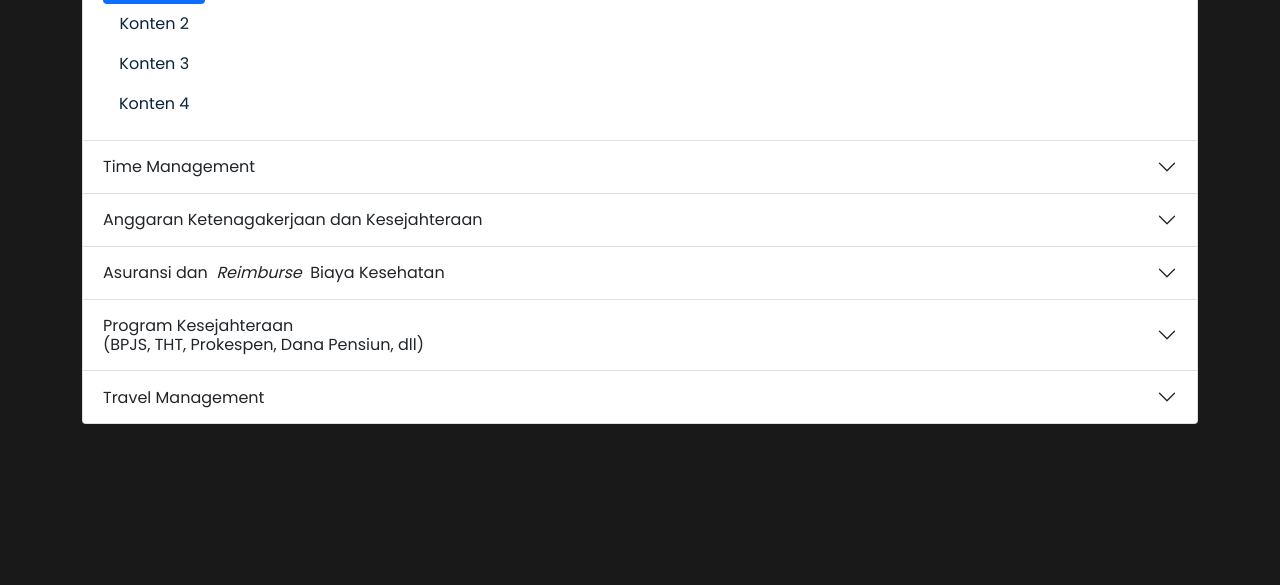
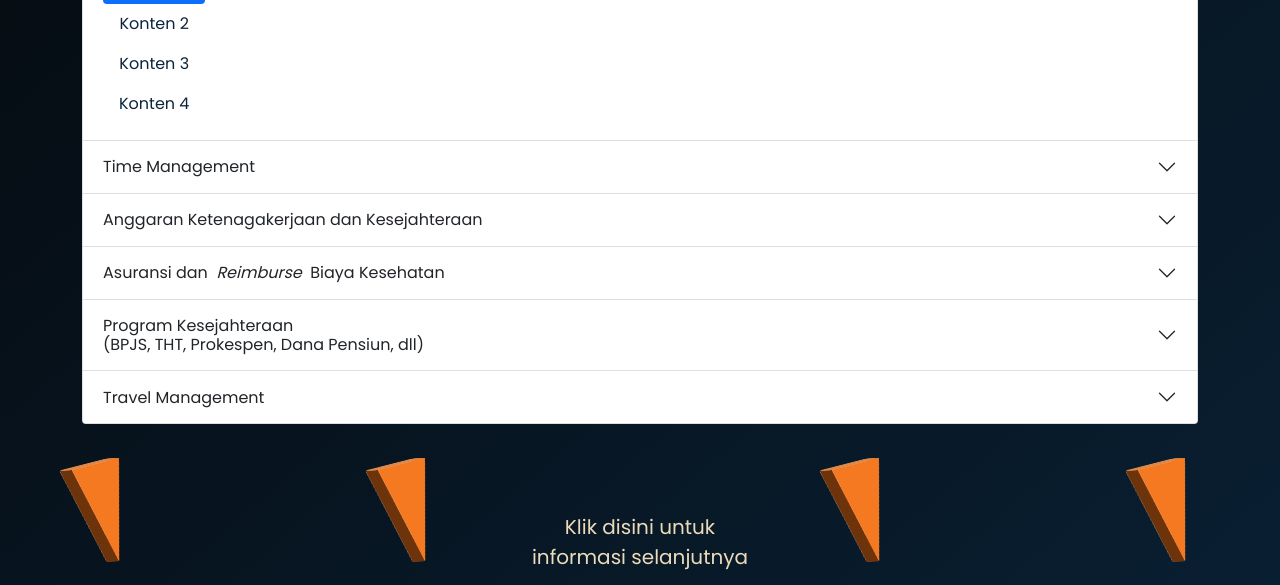
Before and after one commit to asharinovaldy/proj-sb, a plain HTML site: page index.html in a window 1280 px wide. Shown: the part 2010-2595 px from the top of the page. Drawn offline with nearby package versions, Linux system fonts and the light colour scheme; animation ran at ten frames a second.

Commit message:
revisi 3

```diff
--- a/index.html
+++ b/index.html
@@ -4,7 +4,7 @@
     <meta charset="UTF-8">
     <meta http-equiv="X-UA-Compatible" content="IE=edge">
     <meta name="viewport" content="width=device-width, initial-scale=1.0">
-    <title>SOBAT PKT</title>
+    <title>SOBAT RHI</title>
 
     <!-- CSS only -->
     <link href="https://cdn.jsdelivr.net/npm/bootstrap@5.1.3/dist/css/bootstrap.min.css" rel="stylesheet" integrity="sha384-1BmE4kWBq78iYhFldvKuhfTAU6auU8tT94WrHftjDbrCEXSU1oBoqyl2QvZ6jIW3" crossorigin="anonymous">
@@ -679,10 +679,51 @@
 
     <!-- Contact Section -->
     <div class="container">
-      <div class="contact-section d-flex flex-column justify-content-center">
-        <p>Klik disini untuk <br> informasi selanjutnya </p>
-        <a href="" class="btn btn-contact">SOBAT RHI</a>
-      </div>
+      <div class="contact-section">
+        <div class="row">
+          <div class="col-lg-4 col-md-3 col-sm-12 d-flex justify-content-between">
+            <div class="prism">
+              <div class="tcface sbottom"></div>
+              <div class="tcface sfront"></div>
+              <div class="tcface sback"></div>
+              <div class="tcface sleft"></div>
+              <div class="tcface sright"></div>
+            </div>
+
+            <div class="prism">
+              <div class="tcface sbottom"></div>
+              <div class="tcface sfront"></div>
+              <div class="tcface sback"></div>
+              <div class="tcface sleft"></div>
+              <div class="tcface sright"></div>
+            </div>
+          </div>
+
+          <div class="col-lg-4 col-md-3 col-sm-12">
+            <p>Klik disini untuk <br> informasi selanjutnya </p>
+            <a href="" class="btn btn-contact">SOBAT RHI</a>
+          </div>
+
+          <div class="col-lg-4 col-md-3 col-sm-12 d-flex justify-content-between">
+            <div class="prism">
+              <div class="tcface sbottom"></div>
+              <div class="tcface sfront"></div>
+              <div class="tcface sback"></div>
+              <div class="tcface sleft"></div>
+              <div class="tcface sright"></div>
+            </div>
+
+            <div class="prism">
+              <div class="tcface sbottom"></div>
+              <div class="tcface sfront"></div>
+              <div class="tcface sback"></div>
+              <div class="tcface sleft"></div>
+              <div class="tcface sright"></div>
+            </div>
+          </div>
+        </div>
+        </div>
+        </div>
     </div>
 
     <footer class="footer">
@@ -735,7 +776,7 @@
         minWidth: 200.00,
         scale: 1.00,
         scaleMobile: 1.00,
-        backgroundColor: "#191919",
+        backgroundColor: "#040303",
         color1: "#1268b3",
         color2: 0xe65403,
         colorMode: "lerpGradient",
--- a/style.css
+++ b/style.css
@@ -12,7 +12,23 @@
 }
 
 body {
-    background-color: #191919;
+      /* ff 3.6+ */
+    background:-moz-linear-gradient(140deg, rgba(4, 3, 3, 1) 27%, rgba(10, 37, 60, 1) 100%);
+
+    /* safari 5.1+,chrome 10+ */
+    background:-webkit-linear-gradient(140deg, rgba(4, 3, 3, 1) 27%, rgba(10, 37, 60, 1) 100%);
+
+    /* opera 11.10+ */
+    background:-o-linear-gradient(140deg, rgba(4, 3, 3, 1) 27%, rgba(10, 37, 60, 1) 100%);
+
+    /* ie 6-9 */
+    filter: progid:DXImageTransform.Microsoft.gradient( startColorstr='#0A253C', endColorstr='#040303', GradientType=1 );
+
+    /* ie 10+ */
+    background:-ms-linear-gradient(140deg, rgba(4, 3, 3, 1) 27%, rgba(10, 37, 60, 1) 100%);
+
+    /* global 94%+ browsers support */
+    background:linear-gradient(140deg, rgba(4, 3, 3, 1) 27%, rgba(10, 37, 60, 1) 100%);
     font-family: var(--font-family);
 }
 
@@ -428,13 +444,17 @@ span.fadee {
     border-radius: 8px;
     background-color: #ECDBBA;
     position: relative;
-    left: 80px;
-    bottom: 20px;
+    left: 20px;
+    top: 40px;
     display: flex;
     flex-direction: column;
     justify-content: center;
     z-index: 1;
     box-shadow: var(--box-shadow);
+}
+
+.explanation:hover {
+    transform: translateY(20px);
 }
 
 .explanation p {
@@ -478,6 +498,7 @@ span.fadee {
     text-align: center;
     width: 100%;
     height: 400px;
+    margin-top: 40px;
 }
 
 .contact-section p,
@@ -510,6 +531,64 @@ span.fadee {
 .footer li {
     list-style: none;
 }
+
+.prism {
+    width: 50px;
+    height: 50px;
+    transform-style: preserve-3d;
+    transform: rotateX(135deg) rotateY(70deg) rotateZ(44deg);
+    }
+
+    .prism:hover {
+        animation: prism 8s linear infinite;
+    }
+
+    @keyframes prism {
+        100% {
+          transform: rotateX(90deg);
+        }
+      }
+
+    .prism .tcface {
+    width: 100%;
+    height: 100%;
+    position: absolute;
+    }
+    .prism .sfront {
+    height: 103.07764064044152px;
+    transform-origin: 50% 0;
+    background: #6d330a;
+    transform: rotateX(-14.036243467926477deg);
+    }
+    .prism .sback {
+    height: 103.07764064044152px;
+    transform-origin: 50% 0;
+    background: #F47920;
+    transform: rotateX(14.036243467926477deg);
+    }
+    .prism .sleft {
+    width: 0;
+    height: 0;
+    border-left: 25px solid transparent;
+    border-right: 25px solid transparent;
+    border-bottom: 100px solid #e09e6e;
+    transform: rotateY(-90deg);
+    left: -25px;
+    }
+    .prism .sright {
+    width: 0;
+    height: 0;
+    border-left: 25px solid transparent;
+    border-right: 25px solid transparent;
+    border-bottom: 100px solid #F47920;
+    transform: rotateY(-90deg);
+    left: 25px;
+    }
+    .prism .sbottom {
+    transform: rotateX(90deg);
+    background: #dd8749;
+    top: 75px;
+    }
 
 @media only screen and (max-width: 500px) {
 
```
